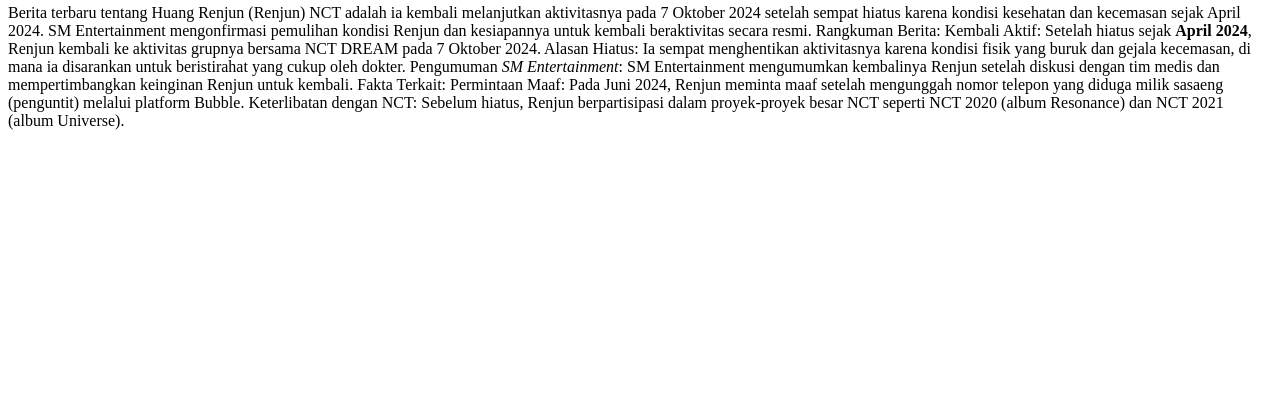
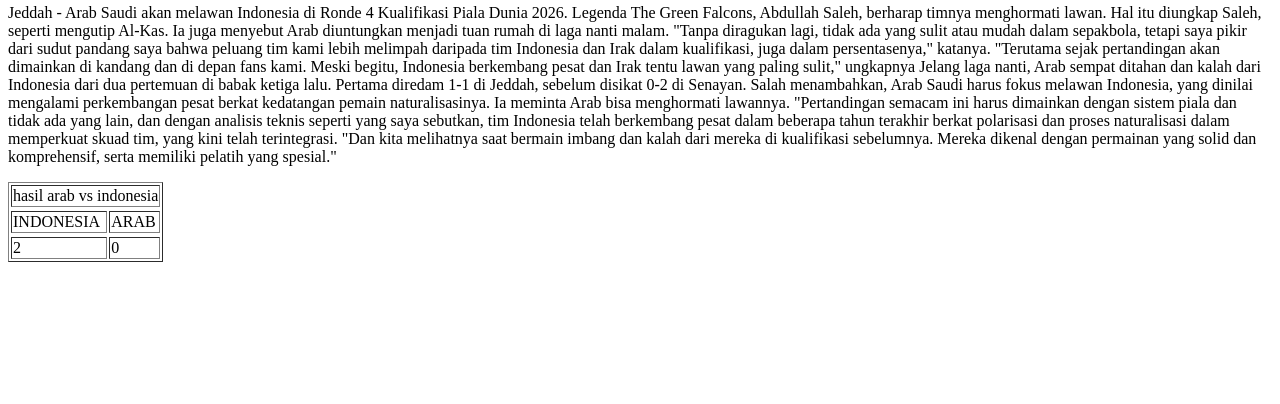
Before and after one commit to syifanaila09/syifa, a plain HTML site: page index.html in a window 1280 px wide. Shown: the part 396-800 px from the top of the page. Drawn offline with Linux system fonts and the light colour scheme.

Commit message:
SECOND commit

```diff
--- a/index.html
+++ b/index.html
@@ -6,16 +6,45 @@
     <title>Document</title>
 </head>
 <body>
-    <h1> huang renjun </h1>
-    <img src="https://akcdn.detik.net.id/visual/2024/11/14/huang-renjun-kembali-menyapa-para-penggemar-setelah-hiatus-hampir-8-bulan-karena-masalah-kesehatan-mentalfoto-instagramcomnctd.jpeg?w=300&q=90" alt="">
-    <p>Berita terbaru tentang Huang Renjun (Renjun) NCT adalah ia kembali melanjutkan aktivitasnya pada 7 Oktober 2024 setelah sempat hiatus karena kondisi kesehatan dan kecemasan sejak April 2024. SM Entertainment mengonfirmasi pemulihan kondisi Renjun dan kesiapannya untuk kembali beraktivitas secara resmi.
-Rangkuman Berita:
-Kembali Aktif: Setelah hiatus sejak <b>April 2024</b>, Renjun kembali ke aktivitas grupnya bersama NCT DREAM pada 7 Oktober 2024.
-Alasan Hiatus: Ia sempat menghentikan aktivitasnya karena kondisi fisik yang buruk dan gejala kecemasan, di mana ia disarankan untuk beristirahat yang cukup oleh dokter.
-Pengumuman <i>SM Entertainment</i>: SM Entertainment mengumumkan kembalinya Renjun setelah diskusi dengan tim medis dan mempertimbangkan keinginan Renjun untuk kembali.
-Fakta Terkait:
-Permintaan Maaf: Pada Juni 2024, Renjun meminta maaf setelah mengunggah nomor telepon yang diduga milik sasaeng (penguntit) melalui platform Bubble.
-Keterlibatan dengan NCT: Sebelum hiatus, Renjun berpartisipasi dalam proyek-proyek besar NCT seperti NCT 2020 (album Resonance) dan NCT 2021 (album Universe).
-    </p>
+    <h1>LEGENDA WANTI-WANTI ARAB HORMATI TIMNAS INDONESIA</h1>
+    <img src="https://akcdn.detik.net.id/community/media/visual/2022/11/27/arab-saudi_169.jpeg?w=700&q=90" alt="">
+    <p>Jeddah - Arab Saudi akan melawan Indonesia di Ronde 4 Kualifikasi Piala Dunia 2026.
+         Legenda The Green Falcons, Abdullah Saleh, berharap timnya menghormati lawan.
+         Hal itu diungkap Saleh, seperti mengutip Al-Kas. Ia juga menyebut Arab diuntungkan
+         menjadi tuan rumah di laga nanti malam.
+
+       "Tanpa diragukan lagi, tidak ada yang sulit atau mudah dalam sepakbola,
+        tetapi saya pikir dari sudut pandang saya bahwa peluang tim kami lebih melimpah
+        daripada tim Indonesia dan Irak dalam kualifikasi, juga dalam persentasenya," katanya.
+
+        "Terutama sejak pertandingan akan dimainkan di kandang dan di depan fans kami. Meski begitu,
+        Indonesia berkembang pesat dan Irak tentu lawan yang paling sulit," ungkapnya
+
+        Jelang laga nanti, Arab sempat ditahan dan kalah dari Indonesia dari dua pertemuan di babak
+        ketiga lalu. Pertama diredam 1-1 di Jeddah, sebelum disikat 0-2 di Senayan.
+
+        Salah menambahkan, Arab Saudi harus fokus melawan Indonesia,
+        yang dinilai mengalami perkembangan pesat berkat kedatangan pemain naturalisasinya.
+        Ia meminta Arab bisa menghormati lawannya.
+
+       "Pertandingan semacam ini harus dimainkan dengan sistem piala dan tidak ada yang lain,
+        dan dengan analisis teknis seperti yang saya sebutkan, tim Indonesia telah berkembang pesat dalam
+        beberapa tahun terakhir berkat polarisasi dan proses naturalisasi dalam memperkuat skuad tim,
+        yang kini telah terintegrasi.
+       "Dan kita melihatnya saat bermain imbang dan kalah dari mereka di kualifikasi sebelumnya.
+        Mereka dikenal dengan permainan yang solid dan komprehensif, serta memiliki pelatih yang spesial."</p>
+    <table border="1">
+    <tr>
+        <td colspan="2"> hasil arab vs indonesia</td>
+    <tr>
+    </tr>
+         <td> INDONESIA </td>
+         <td>ARAB</td>
+     <tr>
+     </tr>
+         <td>2</td>
+         <td>0</td>
+    </tr>
+    </table>
 </body>
 </html>
```
